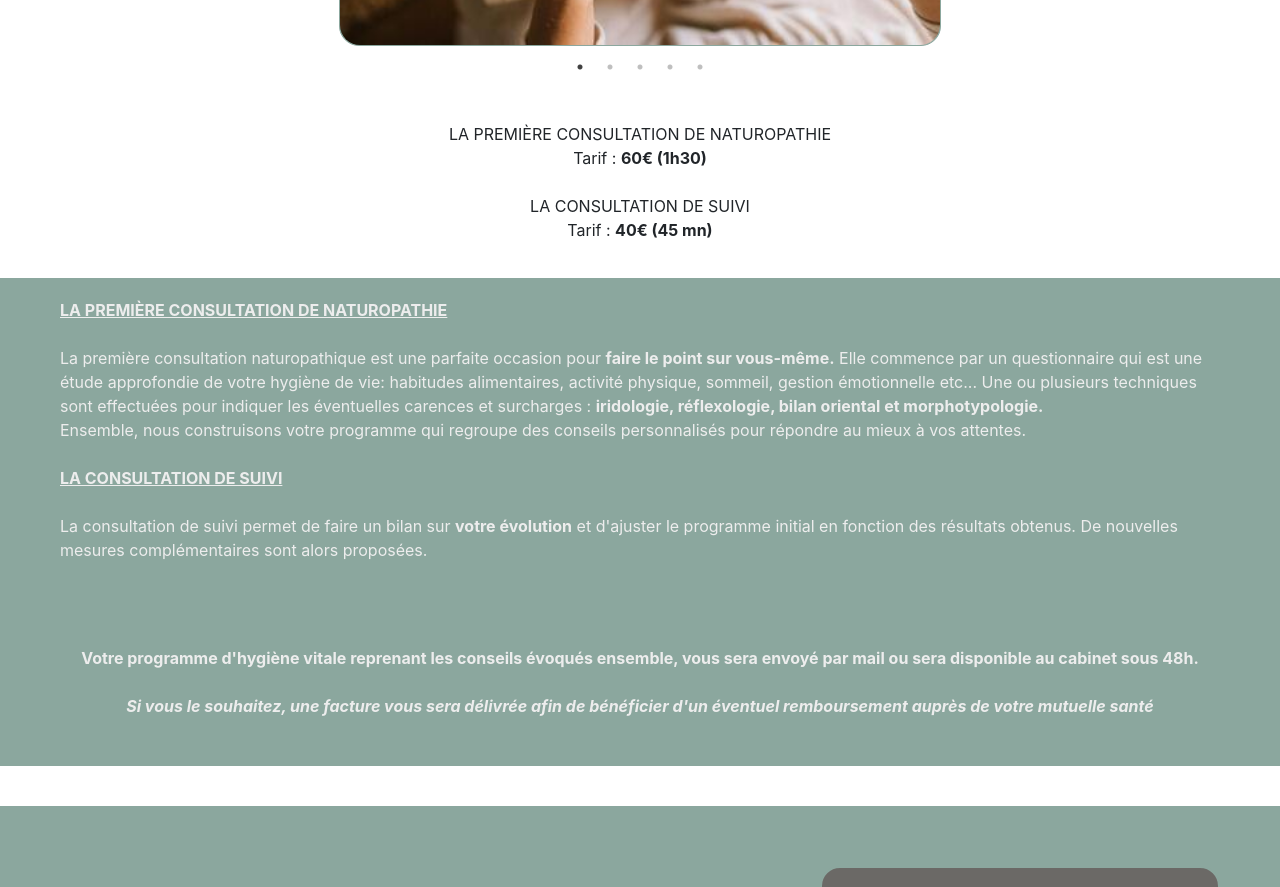
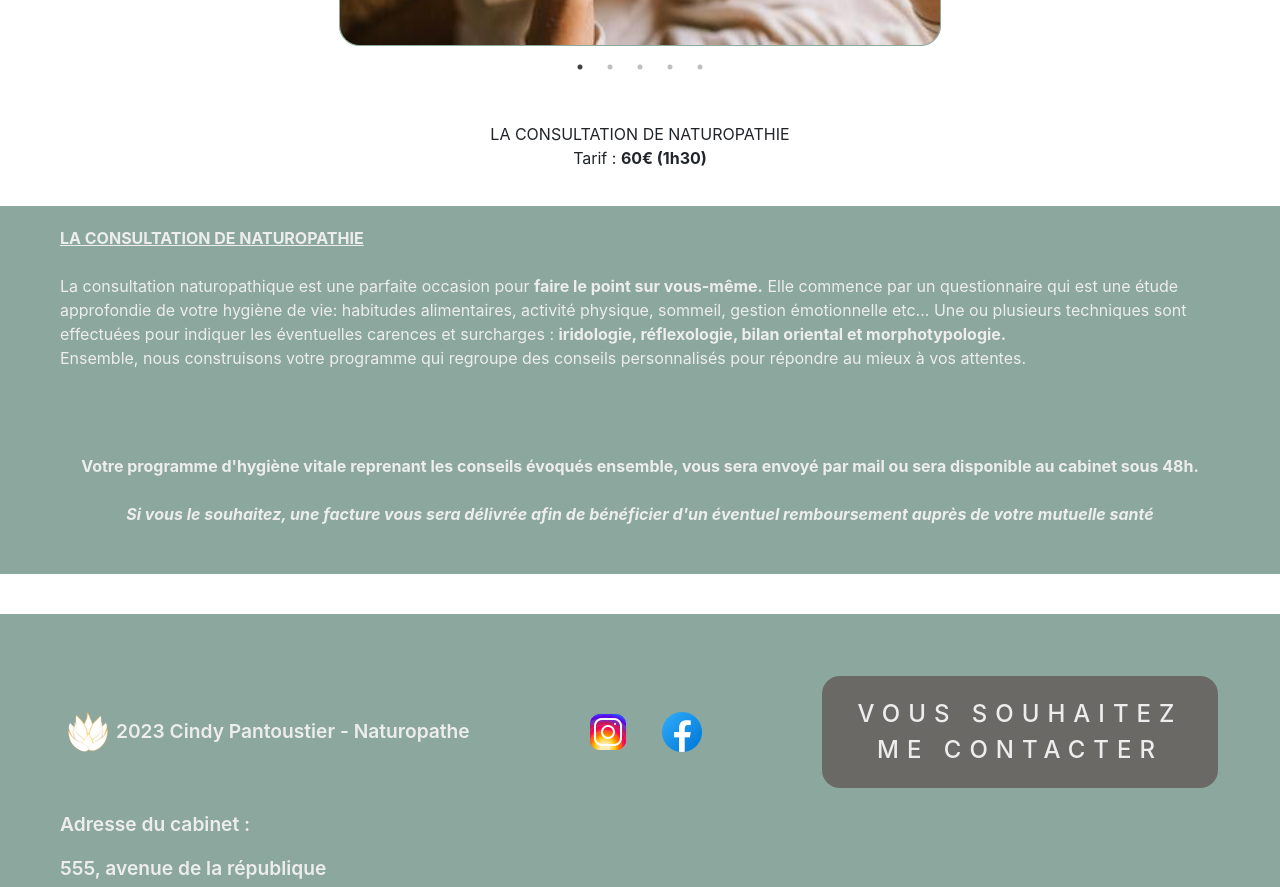
Before and after one commit to DavyHaYehoudi/CindyWebsite, a React (Create React App) app: page /consultations in a window 1280 px wide. Shown: the part 1180-2067 px from the top of the page. Built offline with nearby package versions, Linux system fonts and the light colour scheme; no server answers.

Commit message:
changement tel

```diff
--- a/src/textes/consultations/dataConsultation.js
+++ b/src/textes/consultations/dataConsultation.js
@@ -5,27 +5,13 @@ export const dataConsultation=[
         img_main:"naturo-main.jpg",
         img_illustration:["naturo-main.jpg","naturo_slider.jpg","naturo-ill1.jpg","naturo-ill2.jpg","naturo-ill3.jpg"],
         large_description:`
-        <p><u><b>LA PREMIÈRE CONSULTATION DE NATUROPATHIE</b></u>
+        <p><u><b>LA CONSULTATION DE NATUROPATHIE</b></u>
         <br />
         <br />
-        ‍La première consultation naturopathique est une parfaite occasion pour <b>faire le point sur vous-même.</b> Elle commence par un questionnaire qui est une étude approfondie de votre hygiène de vie: habitudes alimentaires, activité physique, sommeil, gestion émotionnelle etc... Une ou plusieurs techniques sont effectuées pour indiquer les éventuelles carences et surcharges : <b>iridologie, réflexologie, bilan oriental et morphotypologie.</b><br />
-        Ensemble, nous construisons votre programme qui regroupe des conseils personnalisés pour répondre au mieux à vos attentes.
-        ‍<br />
-        <br />
-
-        <u>‍<b>LA CONSULTATION DE SUIVI</b></u>
-        <br />
-        <br />
-        ‍La consultation de suivi permet de faire un bilan sur <b>votre évolution</b> et d'ajuster le programme initial en fonction des résultats obtenus. De nouvelles mesures complémentaires sont alors proposées.
-
-        </p>`,
-        tarif:`<p>LA PREMIÈRE CONSULTATION DE NATUROPATHIE
-        <br />Tarif : <b>60€ (1h30)</b>
-        <br />
-        <br />
-        ‍LA CONSULTATION DE SUIVI
-        <br />Tarif : <b>40€ (45 mn)</b>
-        </p>`
+        ‍La consultation naturopathique est une parfaite occasion pour <b>faire le point sur vous-même.</b> Elle commence par un questionnaire qui est une étude approfondie de votre hygiène de vie: habitudes alimentaires, activité physique, sommeil, gestion émotionnelle etc... Une ou plusieurs techniques sont effectuées pour indiquer les éventuelles carences et surcharges : <b>iridologie, réflexologie, bilan oriental et morphotypologie.</b><br />
+        Ensemble, nous construisons votre programme qui regroupe des conseils personnalisés pour répondre au mieux à vos attentes.`,
+        tarif:`<p>LA CONSULTATION DE NATUROPATHIE
+        <br />Tarif : <b>60€ (1h30)</b></p>`
     },
     {
         id:"1",
--- a/src/textes/massages/dataMassage.js
+++ b/src/textes/massages/dataMassage.js
@@ -20,8 +20,7 @@ export const dataMassage = [
         <br />
         <br />
         <b>‍Détoxification, Revitalisation, Reconnexion</b> sont les maîtres mots de ce massage exceptionnel.`,
-    tarif: `Tarif = <b>85€ (1H15)</b><br />
-        Le forfait de 3 massages : <b>225€</b>`,
+    tarif: `Tarif = <b>85€ (1H15)</b>`,
   },
   {
     id: "1",
@@ -42,8 +41,8 @@ export const dataMassage = [
         <br />
         <br />
         Pratiqué de manière régulière, ce massage offre de l'éclat à la peau, redessine les traits et apaise le mental. Il est recommandé de pratiquer les premières séances rapprochées (une fois par semaine) afin que la mémoire du visage s’active, puis une à deux séances par mois pour entretenir les bienfaits du massage.`,
-    tarif: `Ce massage se pratique à la carte ou en cure : Tarif = <b>65€ (1H00)</b><br />
-        Le forfait de 3 massages : <b>165€</b>`,
+    tarif: `Ce massage se pratique à la carte ou en cure : Tarif = <b>70€ (75 min)</b><br />
+        Le forfait de 3 massages : <b>180€</b>`,
   },
   {
     id: "2",
@@ -128,8 +127,8 @@ export const dataMassage = [
         <br />
         Demander conseil à votre médecin traitant avant de recevoir ce massage
         `,
-    tarif: `Ce massage se pratique à la carte ou en cure : Tarif = <b>50€ (1H00)</b><br />
-        Le forfait de 5 massages = <b>210€</b>`,
+    tarif: `Ce massage se pratique à la carte ou en cure : Tarif = <b>55€ (1H00)</b><br />
+        Le forfait de 5 massages = <b>220€</b>`,
   },
   {
     id: "4",
```
